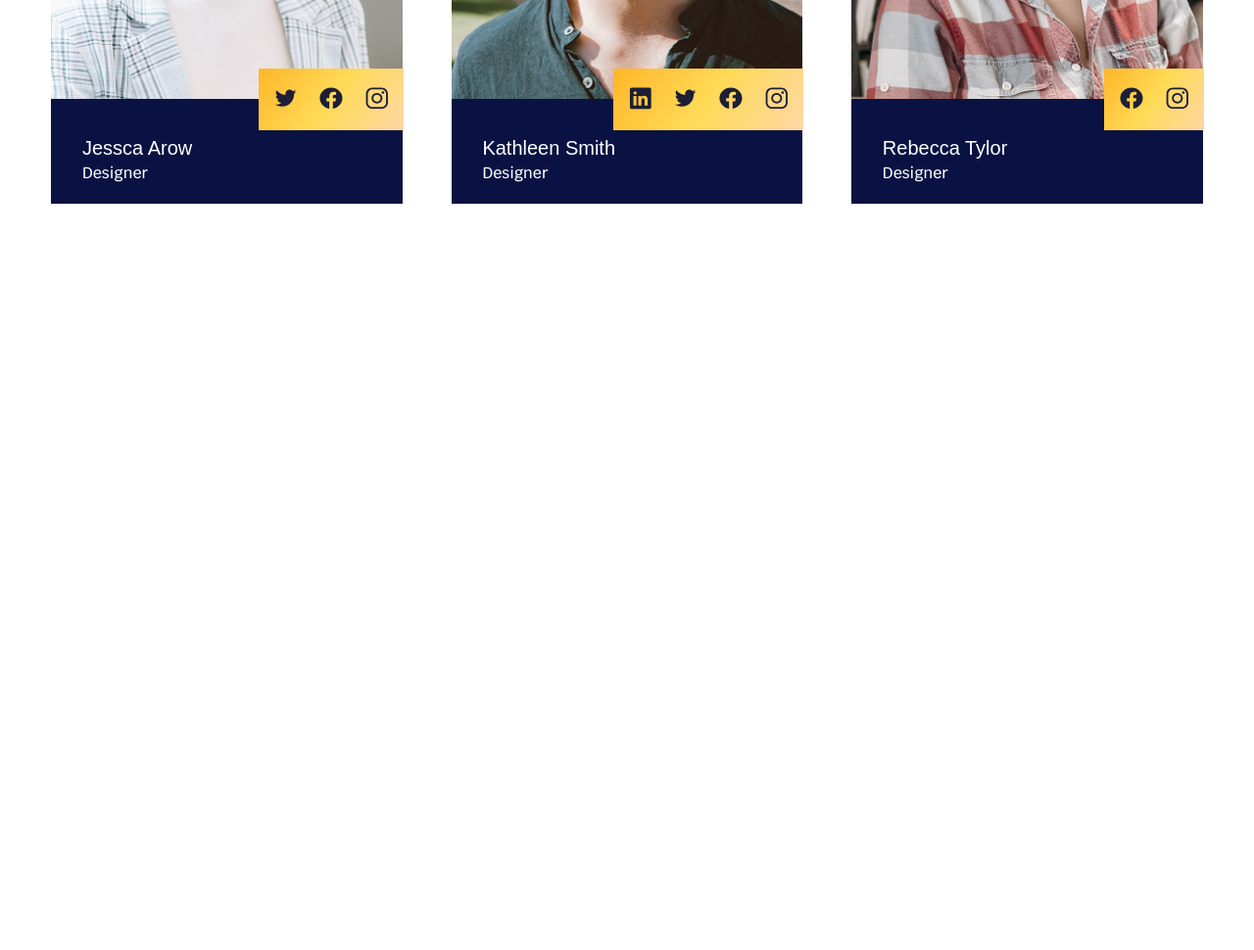
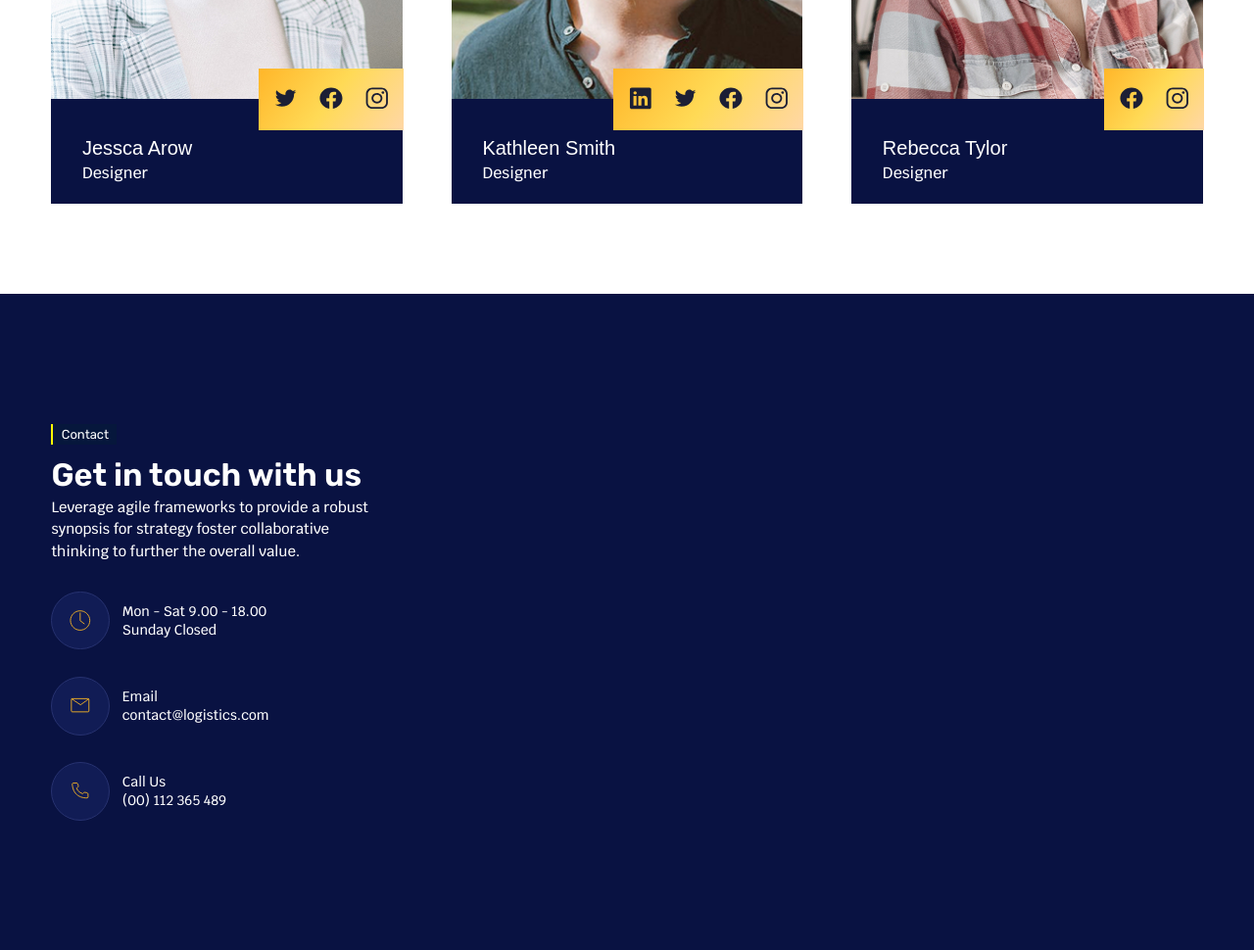
Before and after one commit to UmerNaZavode/transitflow-html, a website built with Vite: page index.html in a window 1280 px wide. Shown: the part 5213-6183 px from the top of the page at 98% size. Before the commit the page ends 5513 px from the top, so only its background shows below. Built offline with nearby package versions, Linux system fonts and the light colour scheme; files whose address does not match are found by name.

Commit message:
finished marking and style body block in contacts section

```diff
--- a/index.html
+++ b/index.html
@@ -21,6 +21,7 @@
       {{> reviews }}
       {{> choose-us}}
       {{> team }}
+      {{> contact }}
     </main>
   </body>
 
--- /dev/null
+++ b/partials/contact.html
@@ -0,0 +1,49 @@
+<section class="contact">
+  <div class="contact__inner container">
+    <div class="contact__tag tag tag--alt">Contact</div>
+    <div class="contact__body">
+      <div class="contact__info">
+        <h2 class="contact__title title">Get in touch with us</h2>
+        <p class="contact__desk">
+          Leverage agile frameworks to provide a robust<br>
+          synopsis for strategy foster collaborative<br>
+          thinking to further the overall value.
+        </p>
+        <ul class="contact__list">
+          <li class="contact__item">
+            <div class="header-contacts__icon icon">
+              {{> icons/icon-clock-yellow }}
+            </div>
+            <div class="contact__info">
+              Mon - Sat 9.00 - 18.00<br>
+              Sunday Closed
+            </div>
+          </li>
+          <li class="contact__item">
+            <div class="contact__icon icon">
+              {{> icons/icon-mail }}
+            </div>
+            <div class="contact__info">
+              <a href="mailto:contact@logistics.com" class="contact__link" target="_blank">
+                Email<br>
+                contact@logistics.com
+              </a>
+            </div>
+          </li>
+          <li class="contact__item">
+            <div class="contact__icon icon">
+              {{> icons/icon-phone }}
+            </div>
+            <div class="contact__info">
+              <a href="tel:+00112365489" class="contact__link" target="_blank">
+                Call Us<br>
+                (00) 112 365 489
+              </a>
+            </div>
+          </li>
+        </ul>
+      </div>
+      <div class="contact__form"></div>
+    </div>
+  </div>
+</section>
--- a/partials/header.html
+++ b/partials/header.html
@@ -7,13 +7,8 @@
       </a>
       <ul class="header-contacts__list">
         <li class="header-contacts__item">
-          <div class="header-contacts__icon">
-            <svg width="64" height="64" viewBox="0 0 64 64" fill="none" xmlns="http://www.w3.org/2000/svg">
-              <path
-                d="M32.1309 42.5C38.206 42.5 43.1309 37.5751 43.1309 31.5C43.1309 25.4249 38.206 20.5 32.1309 20.5C26.0557 20.5 21.1309 25.4249 21.1309 31.5C21.1309 37.5751 26.0557 42.5 32.1309 42.5Z"
-                stroke="#F6B426" />
-              <path d="M32.1309 22.5V31.7058L37.1309 35.5" stroke="#F6B426" />
-            </svg>
+          <div class="header-contacts__icon icon">
+            {{> icons/icon-clock-yellow }}
           </div>
           <div class="header-contacts__info">
             Mon - Sat 9.00 - 18.00<br>
@@ -21,13 +16,8 @@
           </div>
         </li>
         <li class="header-contacts__item">
-          <div class="header-contacts__icon">
-            <svg width="64" height="64" viewBox="0 0 64 64" fill="none" xmlns="http://www.w3.org/2000/svg">
-              <path
-                d="M41.1268 23.5H23.1349C22.5804 23.5 22.1309 23.8755 22.1309 24.3387V37.6613C22.1309 38.1245 22.5804 38.5 23.1349 38.5H41.1268C41.6813 38.5 42.1309 38.1245 42.1309 37.6613V24.3387C42.1309 23.8755 41.6813 23.5 41.1268 23.5Z"
-                stroke="#F6B426" />
-              <path d="M22.1309 23.5L32.5556 30.5L42.1309 23.7294" stroke="#F6B426" />
-            </svg>
+          <div class="header-contacts__icon icon">
+            {{> icons/icon-mail }}
           </div>
           <div class="header-contacts__info">
             <a href="mailto:contact@logistics.com" class="header-contacts__link" target="_blank">
@@ -37,12 +27,8 @@
           </div>
         </li>
         <li class="header-contacts__item">
-          <div class="header-contacts__icon">
-            <svg width="64" height="64" viewBox="0 0 64 63" fill="none" xmlns="http://www.w3.org/2000/svg">
-              <path
-                d="M24.1049 22.1408C23.9703 22.1449 23.8379 22.1743 23.7157 22.2272C23.5934 22.28 23.4837 22.3554 23.393 22.4487C23.3024 22.542 23.2326 22.6514 23.1879 22.7704C23.1432 22.8894 23.1245 23.0156 23.1328 23.1416C23.2673 25.3015 23.9013 30.5716 26.9368 33.8583C30.5718 37.8181 35.3057 39.1824 40.1626 38.9808C40.4229 38.9662 40.6676 38.8596 40.8474 38.6826C41.0271 38.5055 41.1284 38.2712 41.1309 38.0268V34.5674C41.1278 34.2446 41.0091 33.9322 40.7938 33.6802C40.5785 33.4282 40.2791 33.2513 39.9435 33.1779L37.5113 32.6739C37.2104 32.6138 36.8973 32.6397 36.6123 32.7481C36.3273 32.8566 36.0837 33.0427 35.9128 33.2823L35.3749 34.0454C35.3255 34.1153 35.2516 34.1668 35.1661 34.1911C35.0805 34.2154 34.9885 34.211 34.9061 34.1786C33.6688 33.6783 28.7389 31.5184 28.1971 27.8753C28.1865 27.805 28.1984 27.7333 28.2312 27.6692C28.264 27.6051 28.3163 27.5516 28.3816 27.5154L29.3576 26.9574C29.6253 26.802 29.8355 26.5732 29.9599 26.3022C30.0843 26.0311 30.1168 25.7308 30.053 25.4419L29.5189 23.1236C29.4409 22.7988 29.245 22.5093 28.9648 22.3045C28.6846 22.0998 28.3373 21.9923 27.982 22.0004L24.1049 22.1408Z"
-                stroke="#F6B426" />
-            </svg> </svg>
+          <div class="header-contacts__icon icon">
+            {{> icons/icon-phone }}
           </div>
           <div class="header-contacts__info">
             <a href="tel:+00112365489" class="header-contacts__link" target="_blank">
--- /dev/null
+++ b/partials/icons/icon-clock-yellow.html
@@ -0,0 +1,6 @@
+<svg width="64" height="64" viewBox="0 0 64 64" fill="none" xmlns="http://www.w3.org/2000/svg">
+  <path
+    d="M32.1309 42.5C38.206 42.5 43.1309 37.5751 43.1309 31.5C43.1309 25.4249 38.206 20.5 32.1309 20.5C26.0557 20.5 21.1309 25.4249 21.1309 31.5C21.1309 37.5751 26.0557 42.5 32.1309 42.5Z"
+    stroke="#F6B426" />
+  <path d="M32.1309 22.5V31.7058L37.1309 35.5" stroke="#F6B426" />
+</svg>
--- /dev/null
+++ b/partials/icons/icon-mail.html
@@ -0,0 +1,6 @@
+<svg width="64" height="64" viewBox="0 0 64 64" fill="none" xmlns="http://www.w3.org/2000/svg">
+  <path
+    d="M41.1268 23.5H23.1349C22.5804 23.5 22.1309 23.8755 22.1309 24.3387V37.6613C22.1309 38.1245 22.5804 38.5 23.1349 38.5H41.1268C41.6813 38.5 42.1309 38.1245 42.1309 37.6613V24.3387C42.1309 23.8755 41.6813 23.5 41.1268 23.5Z"
+    stroke="#F6B426" />
+  <path d="M22.1309 23.5L32.5556 30.5L42.1309 23.7294" stroke="#F6B426" />
+</svg>
--- /dev/null
+++ b/partials/icons/icon-phone.html
@@ -0,0 +1,5 @@
+<svg width="64" height="64" viewBox="0 0 64 63" fill="none" xmlns="http://www.w3.org/2000/svg">
+  <path
+    d="M24.1049 22.1408C23.9703 22.1449 23.8379 22.1743 23.7157 22.2272C23.5934 22.28 23.4837 22.3554 23.393 22.4487C23.3024 22.542 23.2326 22.6514 23.1879 22.7704C23.1432 22.8894 23.1245 23.0156 23.1328 23.1416C23.2673 25.3015 23.9013 30.5716 26.9368 33.8583C30.5718 37.8181 35.3057 39.1824 40.1626 38.9808C40.4229 38.9662 40.6676 38.8596 40.8474 38.6826C41.0271 38.5055 41.1284 38.2712 41.1309 38.0268V34.5674C41.1278 34.2446 41.0091 33.9322 40.7938 33.6802C40.5785 33.4282 40.2791 33.2513 39.9435 33.1779L37.5113 32.6739C37.2104 32.6138 36.8973 32.6397 36.6123 32.7481C36.3273 32.8566 36.0837 33.0427 35.9128 33.2823L35.3749 34.0454C35.3255 34.1153 35.2516 34.1668 35.1661 34.1911C35.0805 34.2154 34.9885 34.211 34.9061 34.1786C33.6688 33.6783 28.7389 31.5184 28.1971 27.8753C28.1865 27.805 28.1984 27.7333 28.2312 27.6692C28.264 27.6051 28.3163 27.5516 28.3816 27.5154L29.3576 26.9574C29.6253 26.802 29.8355 26.5732 29.9599 26.3022C30.0843 26.0311 30.1168 25.7308 30.053 25.4419L29.5189 23.1236C29.4409 22.7988 29.245 22.5093 28.9648 22.3045C28.6846 22.0998 28.3373 21.9923 27.982 22.0004L24.1049 22.1408Z"
+    stroke="#F6B426" />
+</svg> </svg>
--- /dev/null
+++ b/src/scss/blocks/contact.scss
@@ -0,0 +1,34 @@
+.contact {
+  padding-block: 14.3rem;
+  background: #091242;
+
+  &__info {
+    color: #fff;
+  }
+
+  &__title {
+    margin-top: 1.3rem;
+    color: inherit;
+  }
+
+  &__desk {
+    margin-top: 0.3rem;
+    color: inherit;
+  }
+
+  &__list {
+    display: flex;
+    flex-direction: column;
+    gap: 3rem;
+    margin-top: 3.2rem;
+  }
+
+  &__item {
+    display: flex;
+    gap: 1.4rem;
+    align-items: center;
+    font-weight: 500;
+    font-size: 14px;
+    line-height: 135%;
+  }
+}
--- a/src/scss/blocks/header-contacts.scss
+++ b/src/scss/blocks/header-contacts.scss
@@ -24,14 +24,14 @@
     gap: 1.7rem;
   }
 
-  &__icon {
-    display: flex;
-    width: 6.4rem;
-    height: 6.4rem;
-    align-items: center;
-    justify-content: center;
-    background: #111c55;
-    border: solid 1px #273270;
-    border-radius: 100%;
-  }
+  // &__icon {
+  //   display: flex;
+  //   width: 6.4rem;
+  //   height: 6.4rem;
+  //   align-items: center;
+  //   justify-content: center;
+  //   background: #111c55;
+  //   border: solid 1px #273270;
+  //   border-radius: 100%;
+  // }
 }
--- a/src/scss/style.scss
+++ b/src/scss/style.scss
@@ -20,3 +20,4 @@
 @use "blocks/reviews-rating";
 @use "blocks/choose-us";
 @use "blocks/team";
+@use "blocks/contact";
```
